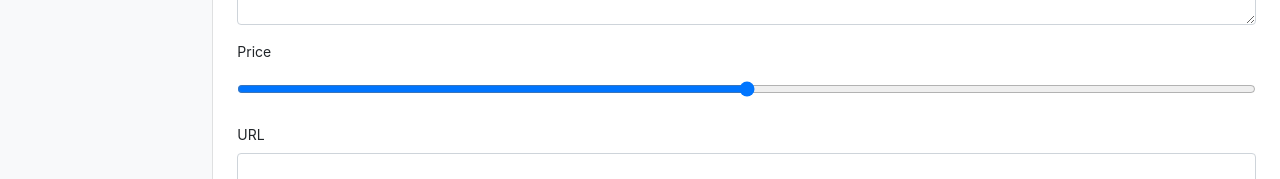
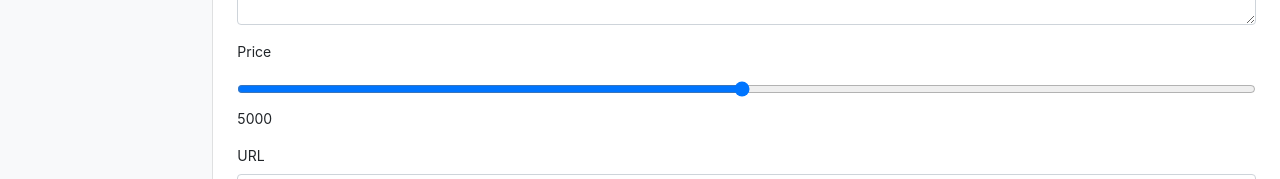
Before and after one commit to RISHU-GUPTA/Online_Shopping, a website: page productcrud.html in a window 1280 px wide. Shown: the part 559-738 px from the top of the page. Drawn offline with nearby package versions, Linux system fonts and the light colour scheme.

Commit message:
added value to output in price

```diff
--- a/productcrud.html
+++ b/productcrud.html
@@ -159,7 +159,8 @@
   </div>
   <div class="form-group">
     <label for="">Price</label>
-    <input id="price" type="range" class="form-control" min="100" max="10000">
+    <input type="range" class="form-control"  id="price" value="5000" min="100" max="10000" oninput="ageOutputId.value = price.value">
+    <output  id="ageOutputId">5000</output>
   </div>
   <div class="form-group">
     <label for="">URL</label>
```
